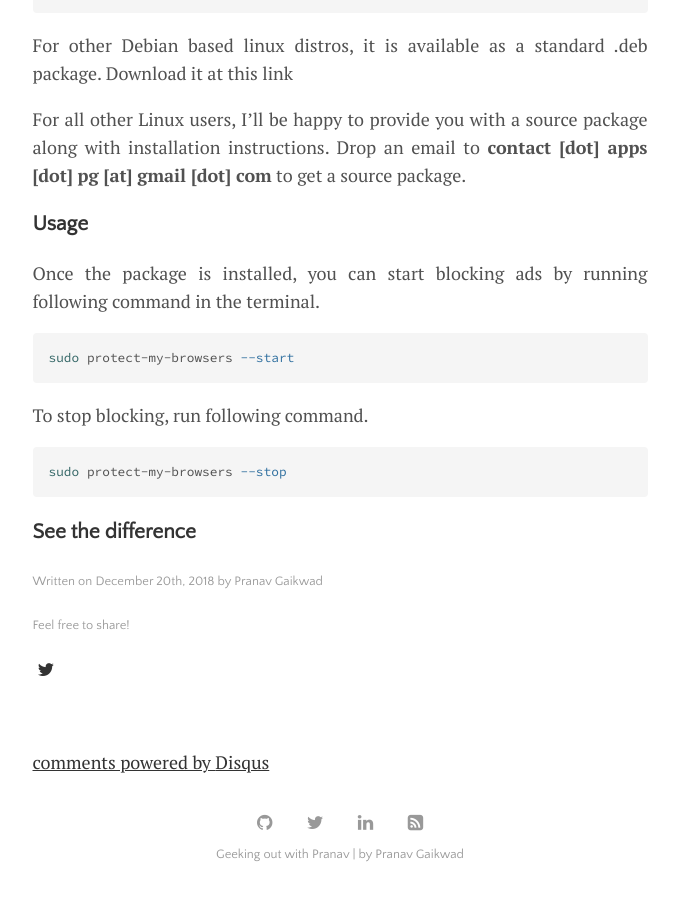
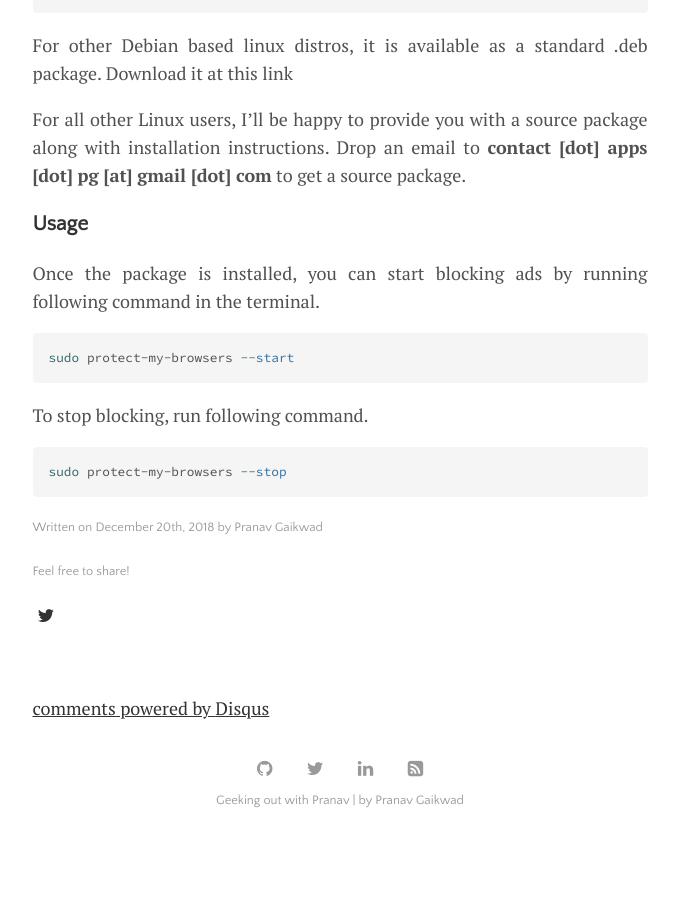
Before and after one commit to pranavgaikwad/pranavgaikwad.github.io, a Jekyll site: the page built from _posts/2018-12-20-protect-my-browsers.md, in a window 1280 px wide and 900 px high, scrolled down 1256 px. Shown: the whole window, without its empty margins (300-979 px from the left). Built offline with Jekyll 4.4.1, drawn with Linux system fonts in a browser that asks for light colours; comment, search, counter and statistics services are not loaded; after the commit the page ends 2102 px from its top, so only the background shows below that.

Commit message:
updated post

````diff
--- a/_posts/2018-12-20-protect-my-browsers.md
+++ b/_posts/2018-12-20-protect-my-browsers.md
@@ -49,4 +49,4 @@ To stop blocking, run following command.
 sudo protect-my-browsers --stop
 ```
 
-### See the difference
+<!-- ### See the difference -->
````
